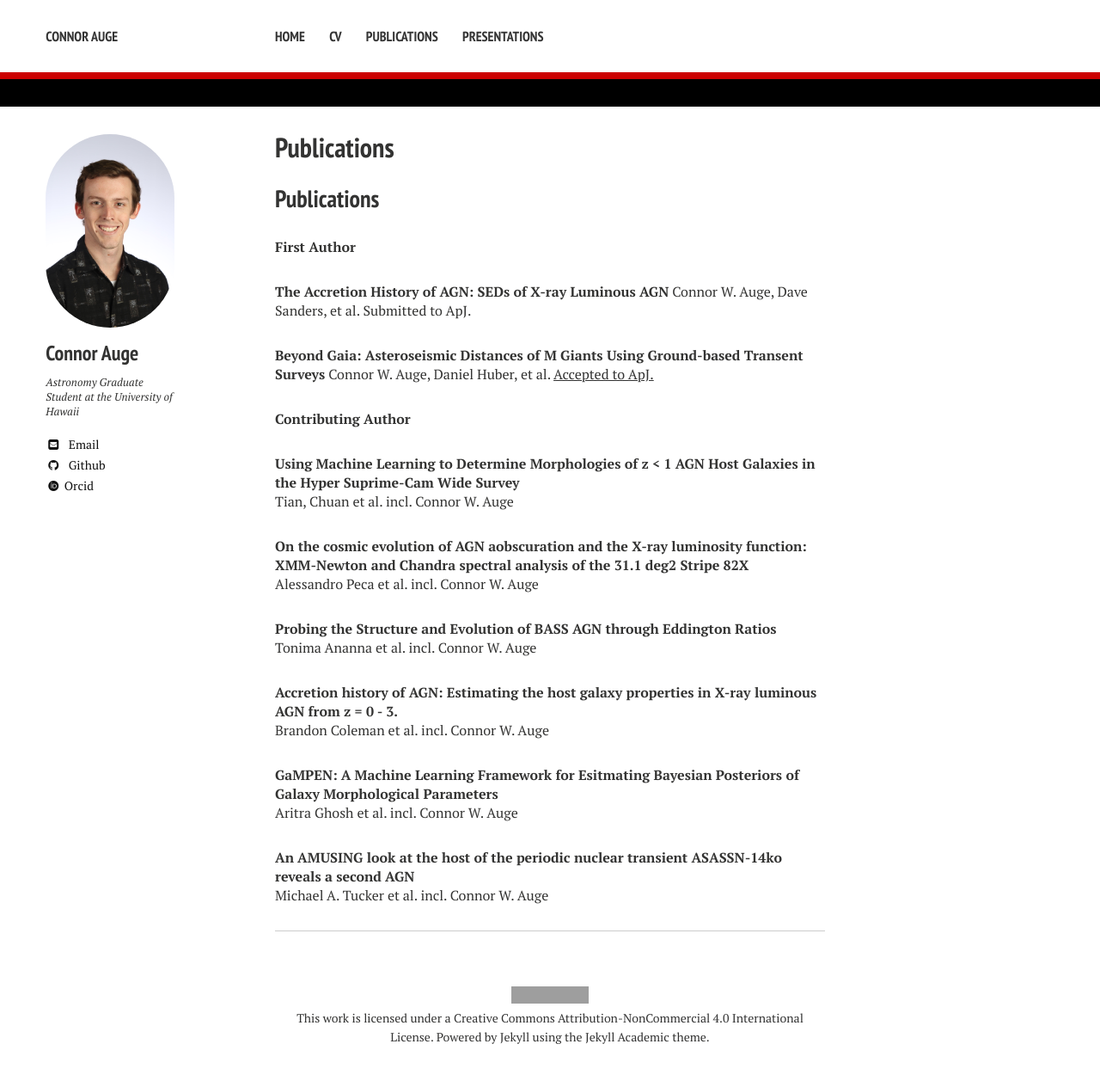
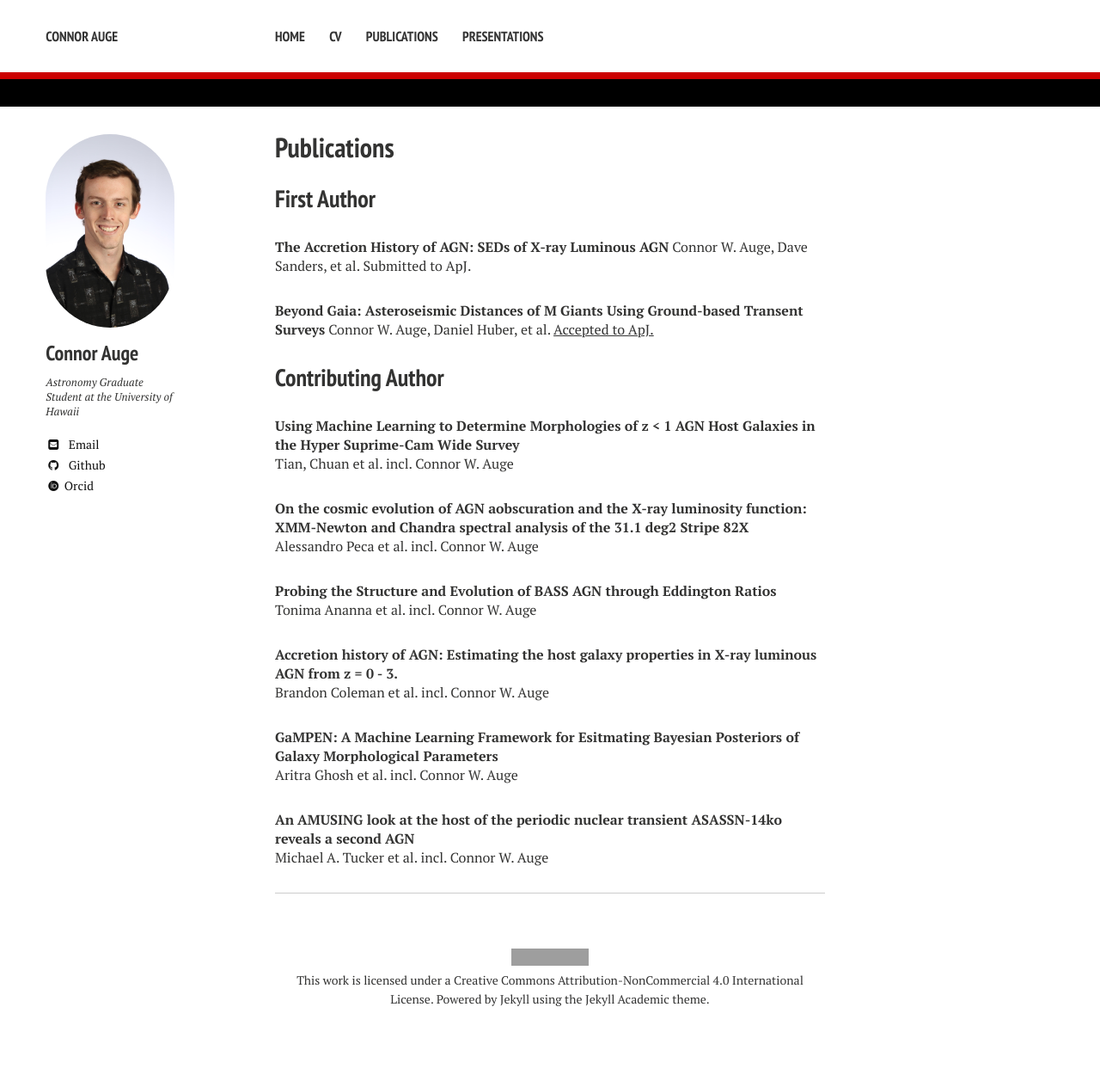
Before and after one commit to cwauge/cwauge.github.io, a Jekyll site: the page built from publications.md, in a window 1280 px wide. Shown: the whole page at 86% size. Built offline with Jekyll 4.4.1, drawn with Linux system fonts in a browser that asks for light colours; nearby versions of some CDN libraries; some web fonts are replaced; after the commit the page ends 1220 px from its top, so only the background shows below that; grey boxes are pictures that could not be loaded.

Commit message:
Update publications.md

```diff
--- a/publications.md
+++ b/publications.md
@@ -4,11 +4,11 @@ title: Publications
 excerpt: "Recent Publications"
 ---
 
-## Publications
+<!-- ## Publications -->
 
 <!-- A list is also available [online](https://scholar.google.co.uk/citations?user=LTOTl0YAAAAJ) -->
 
-__First Author__
+## First Author
 
 **The Accretion History of AGN: SEDs of X-ray Luminous AGN**
 Connor W. Auge, Dave Sanders, et al.
@@ -18,7 +18,7 @@ Submitted to ApJ.
 Connor W. Auge, Daniel Huber, et al.
 [Accepted to ApJ.](https://ui.adsabs.harvard.edu/abs/2020AJ....160...18A/abstract)
 
-__Contributing Author__
+## Contributing Author
 
 **Using Machine Learning to Determine Morphologies of z < 1 AGN Host Galaxies in the Hyper Suprime-Cam Wide Survey**<br>
 Tian, Chuan et al. incl. Connor W. Auge
```
